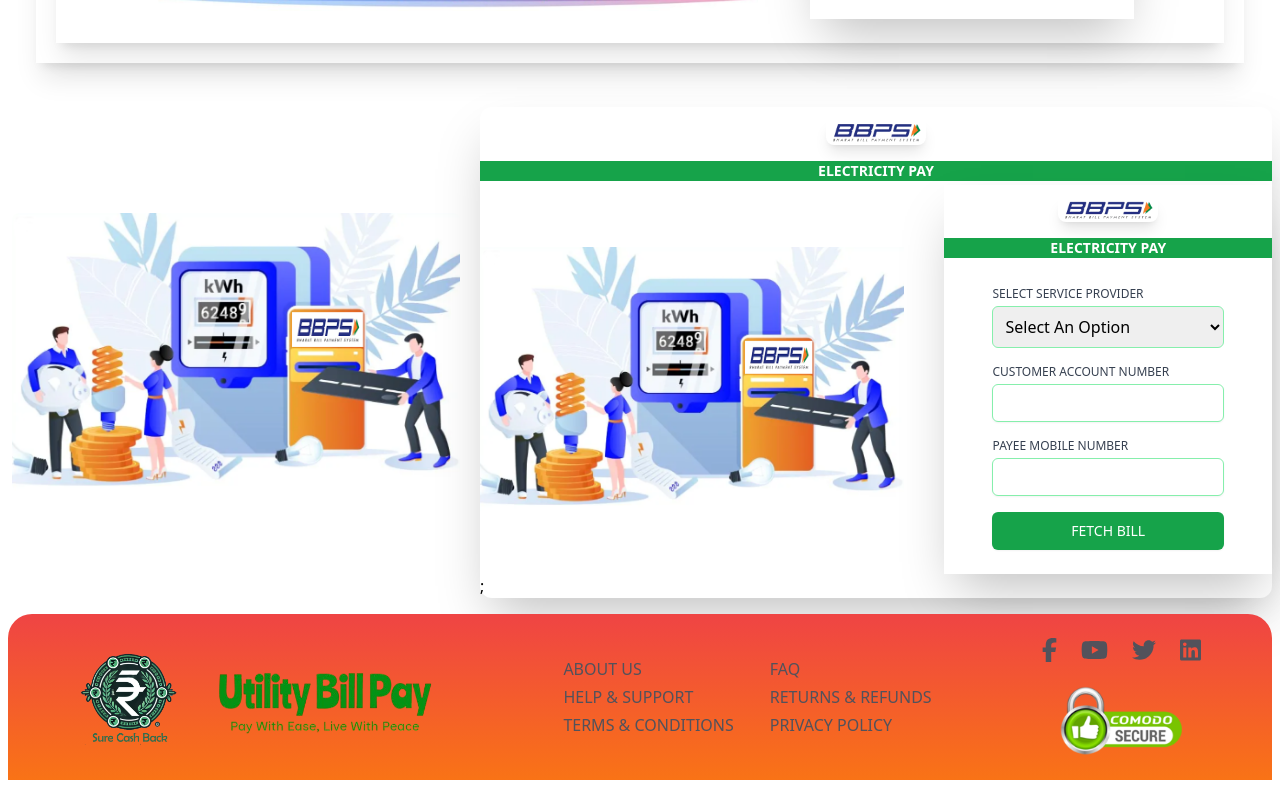
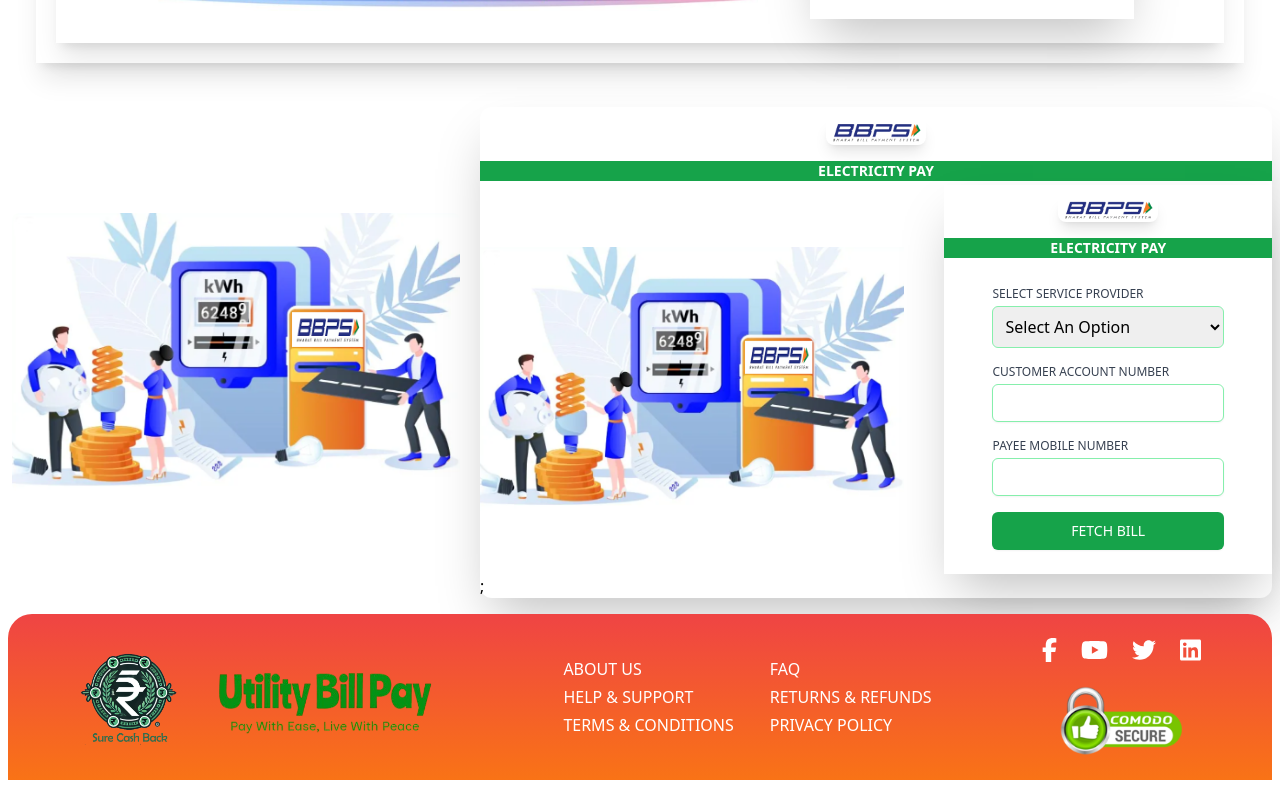
Before and after one commit to srinisLearning/surecashback, a Next.js app: page /electricitypay in a window 1280 px wide. Shown: the part 867-1655 px from the top of the page. Built offline with nearby package versions, Linux system fonts and the light colour scheme; no server answers.

Commit message:
changes to footer

```diff
--- a/src/components/Footer.tsx
+++ b/src/components/Footer.tsx
@@ -36,26 +36,26 @@
             <div className='flex justify-center '>
             <ul className="flex flex-col gap-1">
               <Link href="/about">
-            <li className="text-md uppercase">About Us</li>
+            <li className="text-md uppercase text-white">About Us</li>
             </Link>
-            <li className="text-md uppercase">Help & Support</li>
+            <li className="text-md uppercase text-white">Help & Support</li>
             <Link href="/terms">
-            <li className="text-md uppercase">Terms & Conditions</li>
+            <li className="text-md uppercase text-white">Terms & Conditions</li>
             </Link>
             </ul>
               </div>
               <div className='flex justify-center'>
               <ul className="flex flex-col gap-1">
-            <li className="text-md uppercase">FAQ</li>
-            <li className="text-md uppercase">Returns & Refunds</li>
+            <li className="text-md uppercase text-white">FAQ</li>
+            <li className="text-md uppercase text-white">Returns & Refunds</li>
             <Link href="/privacy-policy">
-            <li className="text-md uppercase">Privacy Policy</li>
+            <li className="text-md uppercase text-white">Privacy Policy</li>
             </Link>
           </ul>
               </div>
 
         </div>
-        <div className="flex flex-col justify-center align-middle gap-6 text-zinc-600">
+        <div className="flex flex-col justify-center align-middle gap-6 text-white">
           <div className="flex gap-6">
           <FontAwesomeIcon icon={faFacebookF} size="xl" />
           <FontAwesomeIcon icon={faYoutube} size="xl" />
```
